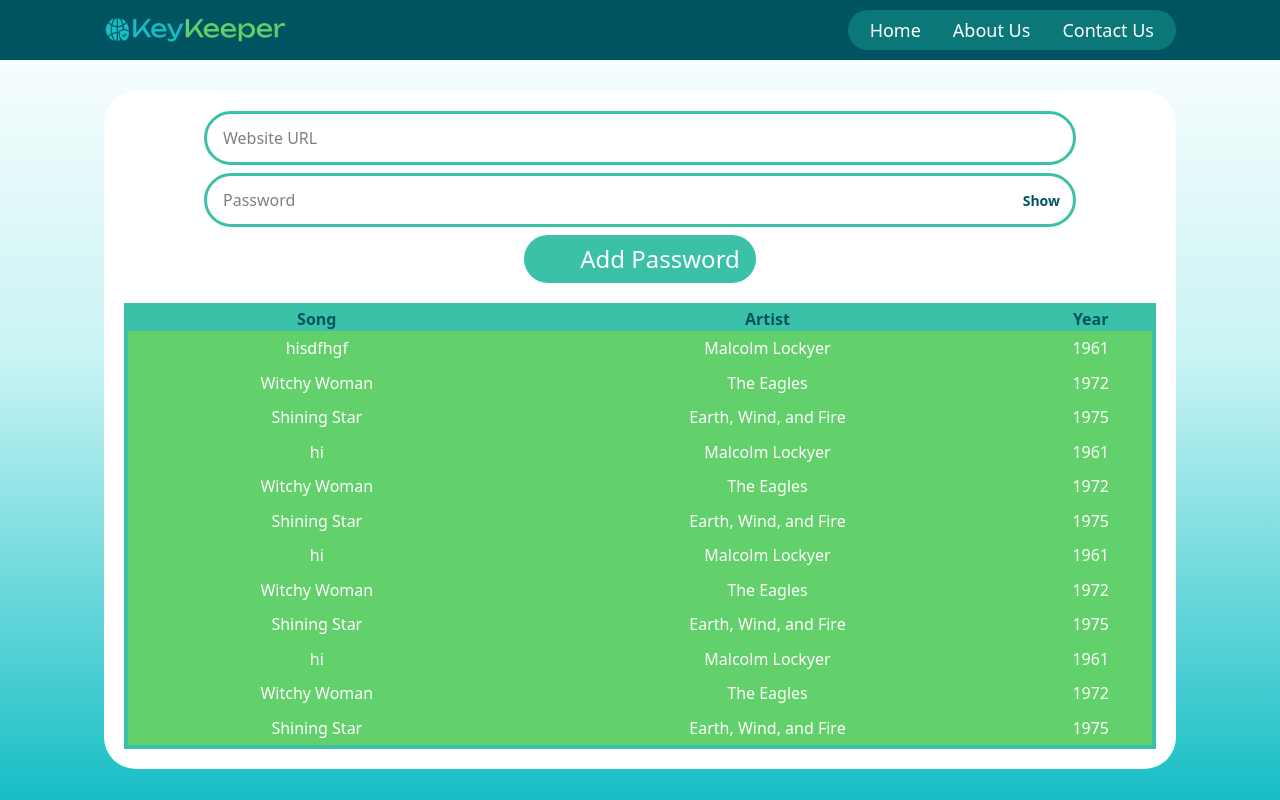
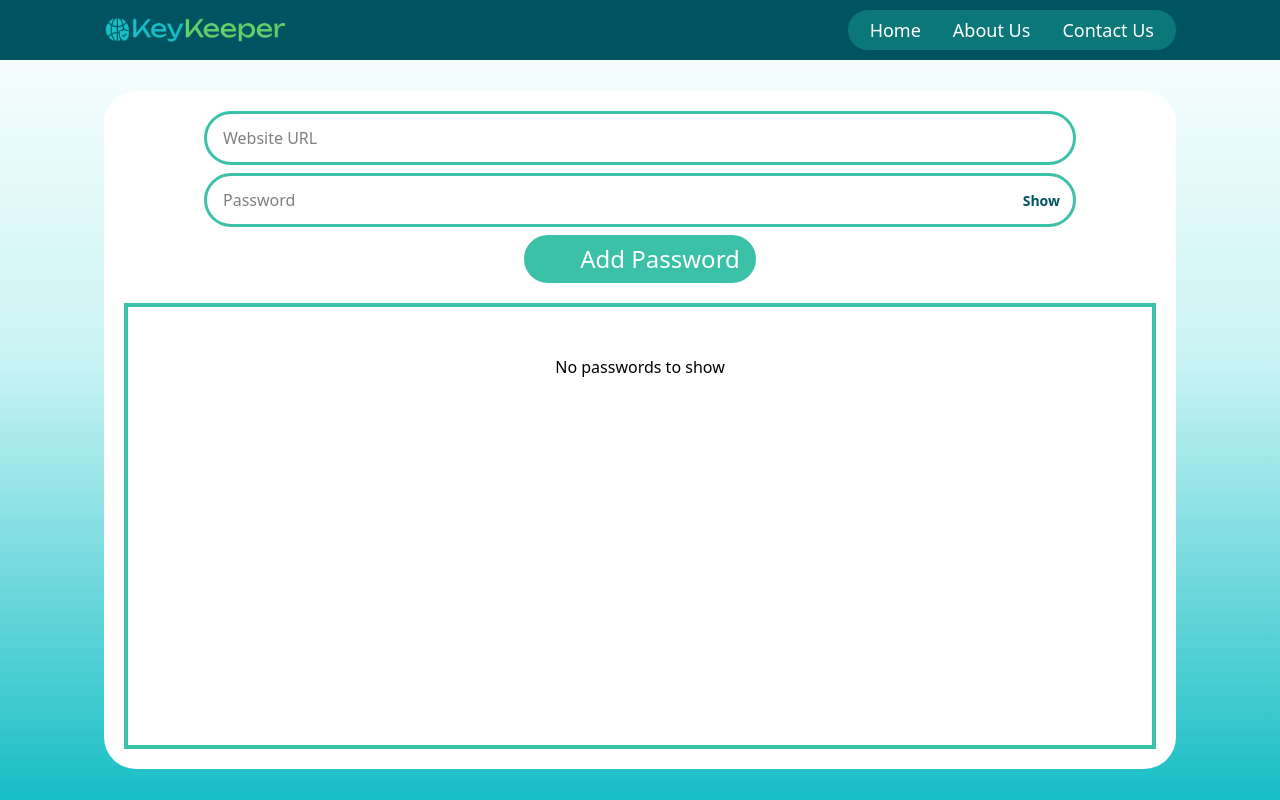
Before and after one commit to Shahil-Shaikh/Password_Manager, a React (Vite) app: page / in a window 1280 px wide. Built offline with nearby package versions, Linux system fonts and the light colour scheme; some icons are missing.

Commit message:
show password manager is empty or not

```diff
--- a/src/Components/Manager.jsx
+++ b/src/Components/Manager.jsx
@@ -120,6 +120,9 @@ function Manager() {
                     But here setting it to 0 will still cause it to resize as the height is not fixed rather it is 1/4 th of the parent container*/}
 
                         {/* Table showing the content for passwords */}
+                        {_password_array.length == 0 && <div className='w-full h-full text-center py-12'>No passwords to show</div>}
+
+                        {_password_array.length != 0 &&
 
                             <table className="table-auto  w-full h-full   text-center">
                                 <thead className='bg-green4 text-green1'>
@@ -131,70 +134,38 @@ function Manager() {
                                 </thead>
                                 <tbody className='px-1.5 text-white font-medium bg-green2'>
                                     <tr>
-                                    <td>hisdfhgf</td>
-                                    <td>Malcolm Lockyer</td>
-                                    <td>1961</td>
+                                        <td className='py-2 border border-white'>hisdfhgf</td >
+                                        <td className='py-2 border border-white'>Malcolm Lockyer</td >
+                                        <td className='py-2 border border-white'>1961</td >
                                     </tr>
                                     <tr>
-                                    <td>Witchy Woman</td>
-                                    <td>The Eagles</td>
-                                    <td>1972</td>
+                                        <td className='py-2 border border-white'>Witchy Woman</td >
+                                        <td className='py-2 border border-white'>The Eagles</td >
+                                        <td className='py-2 border border-white'>1972</td >
                                     </tr>
                                     <tr>
-                                    <td>Shining Star</td>
-                                    <td>Earth, Wind, and Fire</td>
-                                    <td>1975</td>
+                                        <td className='py-2 border border-white'>Shining Star</td >
+                                        <td className='py-2 border border-white'>Earth, Wind, and Fire</td >
+                                        <td className='py-2 border border-white'>1975</td >
                                     </tr>
                                     <tr>
-                                    <td>hi</td>
-                                    <td>Malcolm Lockyer</td>
-                                    <td>1961</td>
+                                        <td className='py-2 border border-white'>Witchy Woman</td >
+                                        <td className='py-2 border border-white'>The Eagles</td >
+                                        <td className='py-2 border border-white'>1972</td >
                                     </tr>
                                     <tr>
-                                    <td>Witchy Woman</td>
-                                    <td>The Eagles</td>
-                                    <td>1972</td>
+                                        <td className='py-2 border border-white'>Shining Star</td >
+                                        <td className='py-2 border border-white'>Earth, Wind, and Fire</td >
+                                        <td className='py-2 border border-white'>1975</td >
                                     </tr>
-                                <tr>
-                                    <td>Shining Star</td>
-                                    <td>Earth, Wind, and Fire</td>
-                                    <td>1975</td>
-                                </tr>
-                                <tr>
-                                    <td>hi</td>
-                                    <td>Malcolm Lockyer</td>
-                                    <td>1961</td>
-                                </tr>
-                                <tr>
-                                    <td>Witchy Woman</td>
-                                    <td>The Eagles</td>
-                                    <td>1972</td>
-                                </tr>
-                                <tr>
-                                    <td>Shining Star</td>
-                                    <td>Earth, Wind, and Fire</td>
-                                    <td>1975</td>
-                                </tr>
-                                <tr>
-                                    <td>hi</td>
-                                    <td>Malcolm Lockyer</td>
-                                    <td>1961</td>
-                                </tr>
-                                <tr>
-                                    <td>Witchy Woman</td>
-                                    <td>The Eagles</td>
-                                    <td>1972</td>
-                                </tr>
-                                <tr>
-                                    <td>Shining Star</td>
-                                    <td>Earth, Wind, and Fire</td>
-                                    <td>1975</td>
-                                </tr>
+
+
 
 
 
                                 </tbody>
                             </table>
+                        }
 
                     </div>
 
```
Lines whose indentation alone changed are shown as unchanged.
